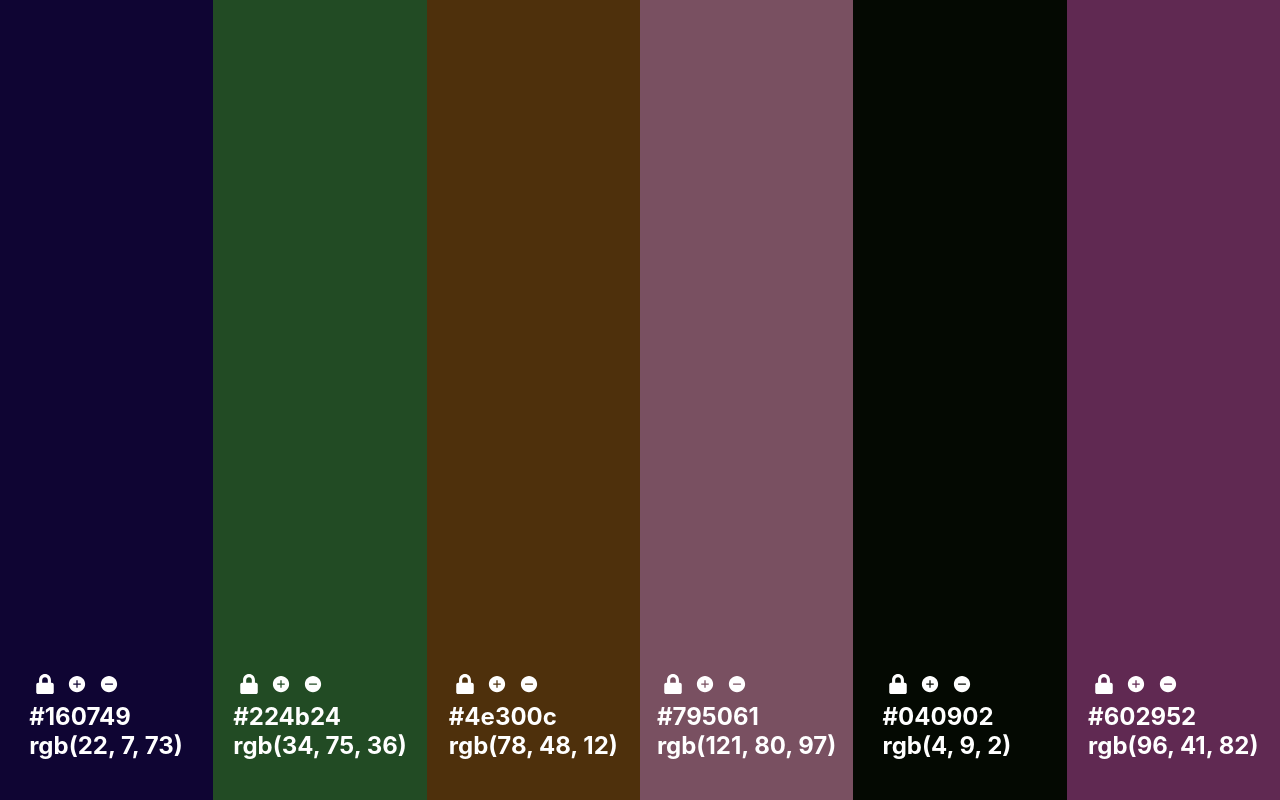
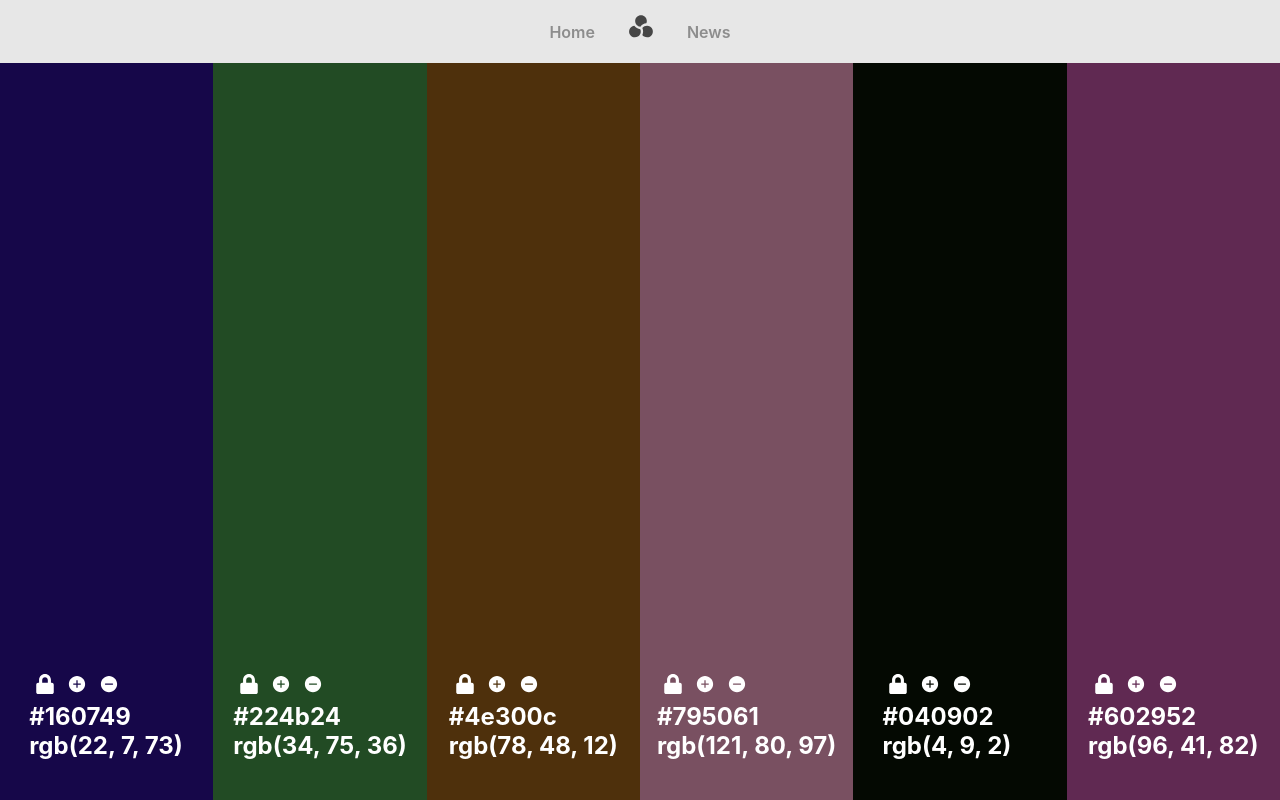
Before and after one commit to Enesuygurs/color-palette-app, a React (Create React App) app: page / in a window 1280 px wide. Built offline with nearby package versions, Linux system fonts and the light colour scheme.

Commit message:
added navbar, changed style

```diff
--- a/src/App.css
+++ b/src/App.css
@@ -89,12 +89,25 @@ body {
   display: flex;
   width: 155px;
 }
-
+.header {
+  width: 100%;
+  background-color: #e7e7e7;
+  z-index: 1000;
+}
 @media (min-width: 1240px) {
   .parts {
     position: absolute;
     bottom: 0;
     margin-bottom: 40px;
+  }
+
+  .sections-container {
+    width: 100%;
+    display: inline-flex;
+  }
+  .header {
+    position: fixed;
+    top: 0;
   }
 }
 @media (max-width: 1240px) {
@@ -102,7 +115,14 @@ body {
     flex-wrap: wrap;
     height: auto;
   }
-
+  .header {
+    position: inherit;
+    top: 0;
+  }
+  .sections-container {
+    width: 100%;
+    display: block;
+  }
   .section {
     flex: 0 0 100%;
     height: calc(100vh / 6);
@@ -131,7 +151,39 @@ body {
     padding: 5px;
   }
 
-  .section:nth-child(n + 7) {
+  /* .section:nth-child(n + 9) {
     display: none;
-  }
+  } */
 }
+
+.header ul {
+  list-style-type: none;
+  margin: 0;
+  padding: 0;
+  overflow: hidden;
+  display: flex;
+  justify-content: center;
+  align-items: center;
+}
+
+.header li {
+  float: left;
+  padding: 2px;
+}
+
+.header a {
+  display: block;
+  color: #8d8d8d;
+  text-align: center;
+  padding: 14px 16px;
+  text-decoration: none;
+}
+
+.header a:hover {
+  background-color: #d3d3d3;
+}
+.navbarButton {
+  margin: 12px;
+  color: #464646;
+  font-size: 28px;
+}
--- a/src/App.js
+++ b/src/App.js
@@ -4,6 +4,7 @@ import { FaLock } from "react-icons/fa";
 import { IoIosRemoveCircle } from "react-icons/io";
 import { IoAddCircleSharp } from "react-icons/io5";
 import { FaUnlock } from "react-icons/fa6";
+import { RiColorFilterFill } from "react-icons/ri";
 function App() {
   const [colors, setColors] = useState(Array(6).fill(""));
   const [notification, setNotification] = useState("");
@@ -165,6 +166,22 @@ function App() {
   };
   return (
     <div className="App">
+      <div className="header">
+        <ul>
+          <li>
+            <a href="#home">Home</a>
+          </li>
+          <li className="navbarButton">
+            <RiColorFilterFill />
+          </li>
+          <li>
+            <a href="#news">News</a>
+          </li>
+        </ul>
+      </div>
+
+      {/* Section'ları bir container içine alıyoruz */}
+      <div className="sections-container">
         {colors.map((color, indexim) => (
           <div
             key={indexim}
@@ -203,6 +220,8 @@ function App() {
             </div>
           </div>
         ))}
+      </div>
+
       {notification && <div className={`notification ${notification ? "show" : ""}`}>{notification}</div>}
     </div>
   );
```
Lines whose indentation alone changed are shown as unchanged.
